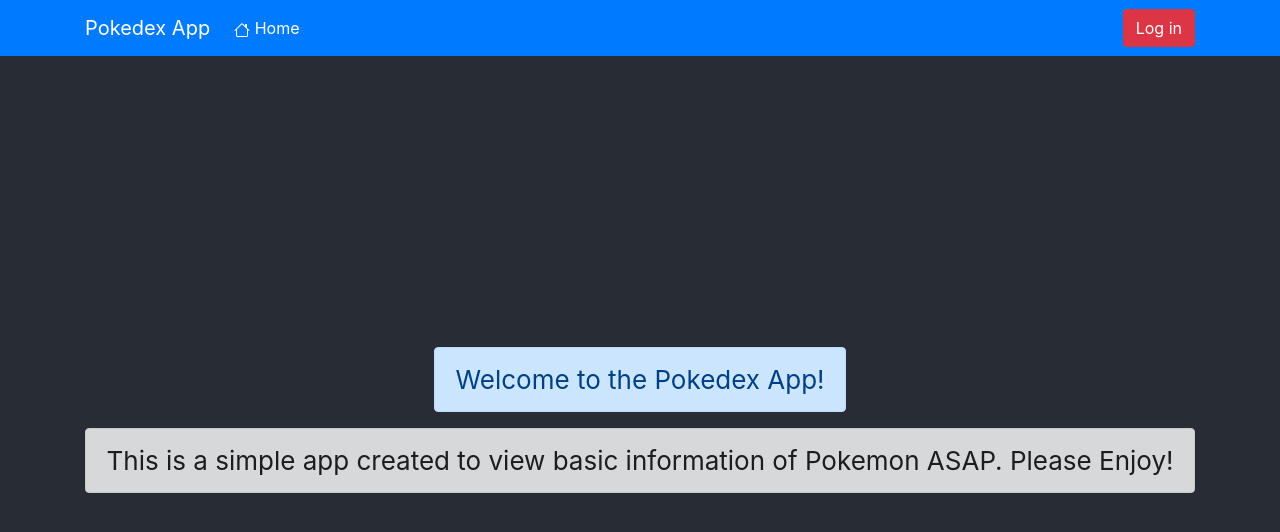
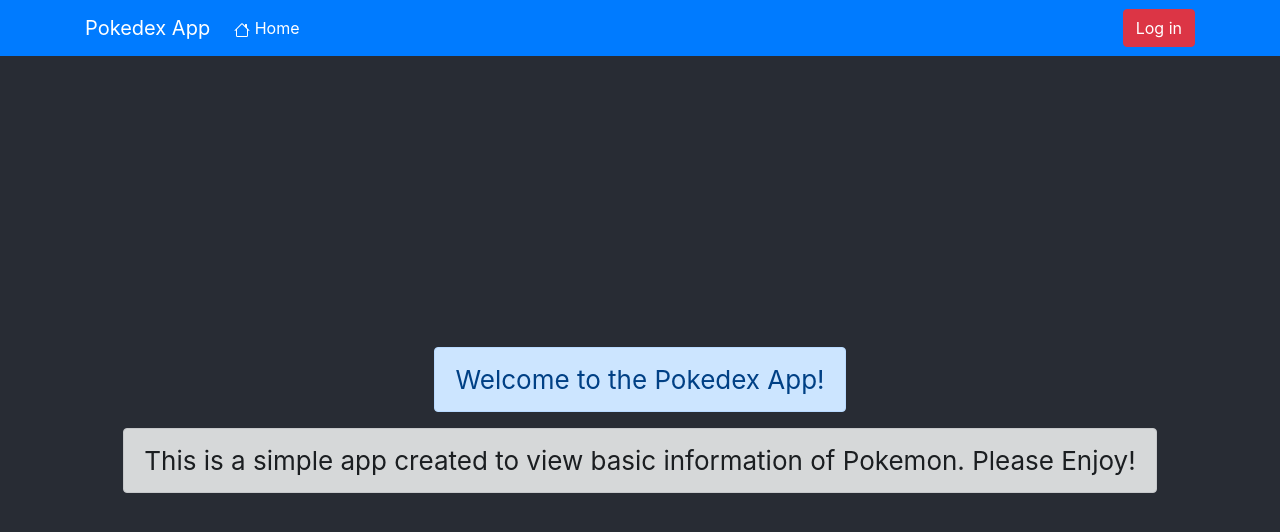
Before and after one commit to jpalomino1991/pokedex-front, a React (Create React App) app: page / in a window 1280 px wide. Shown: the top 532 px of the page. Built offline with nearby package versions, Linux system fonts and the light colour scheme; no server answers.

Commit message:
minor changes

```diff
--- a/src/component/Main.js
+++ b/src/component/Main.js
@@ -17,7 +17,7 @@
               Welcome to the Pokedex App!
             </Alert>
             <Alert key="dark" variant="dark">
-              This is a simple app created to view basic information of Pokemon ASAP. Please Enjoy!
+              This is a simple app created to view basic information of Pokemon. Please Enjoy!
             </Alert>
           </>
         )}
```
